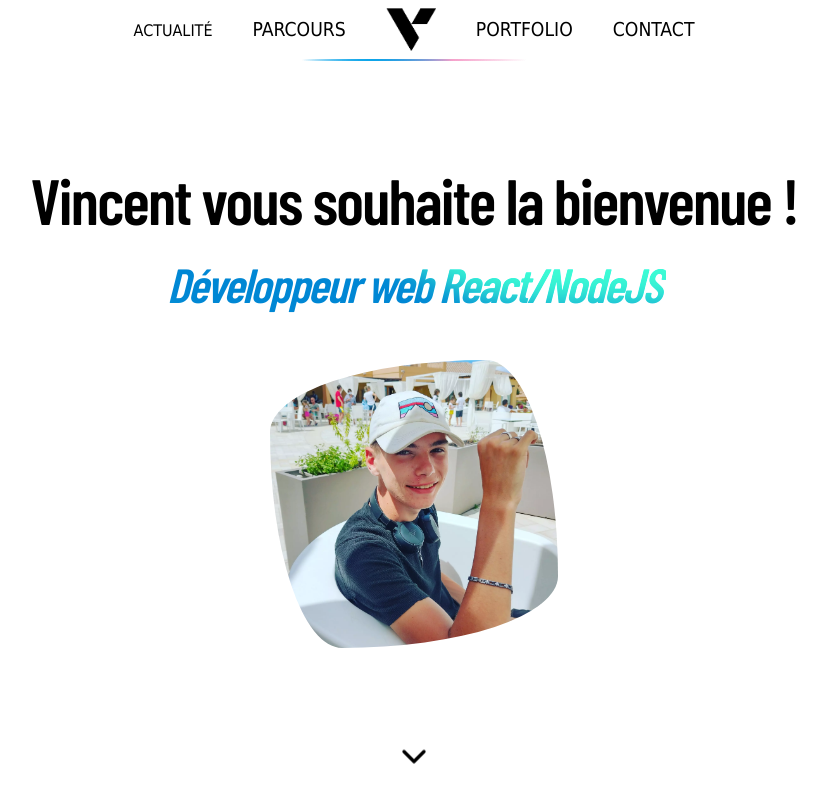
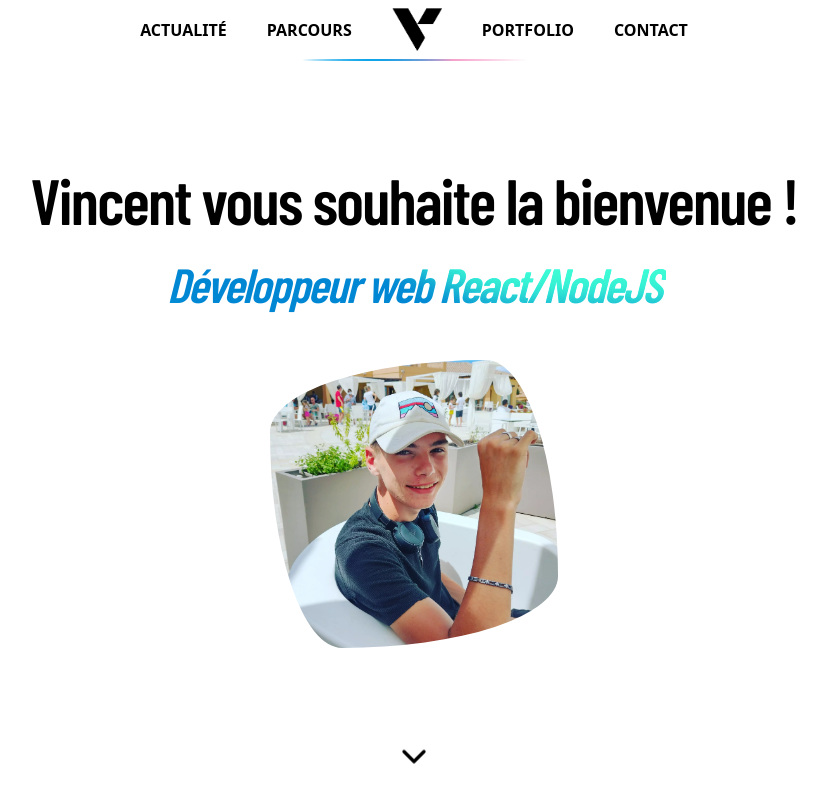
Before and after one commit to Azonesbz/vincentavez, a React (Vite) app in the folder client/: page / in a window 1280 px wide. Shown: the top 800 px of the page, without its empty margins (226-1053 px from the left). Built offline with nearby package versions, Linux system fonts and the light colour scheme; no server answers; a web font is replaced by a local one.

Commit message:
removed link and "a" tag from declaration

```diff
--- a/client/src/index.css
+++ b/client/src/index.css
@@ -40,7 +40,7 @@ h3, label {
 h4 {
   font-size: var(--fs4);
 }
-a, p, i, Link, input, textarea {
+p, i, span, input, textarea {
   font-family: effra, Tahoma, sans-serif;
     font-weight: 100;
     font-size: var(--fst);
```
